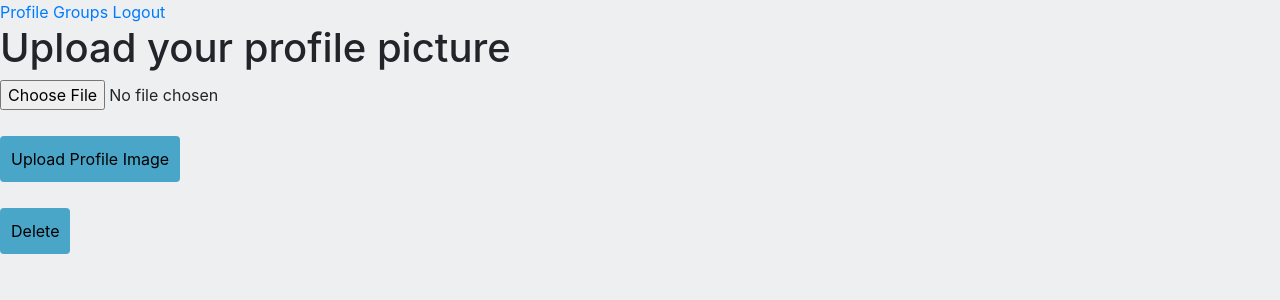
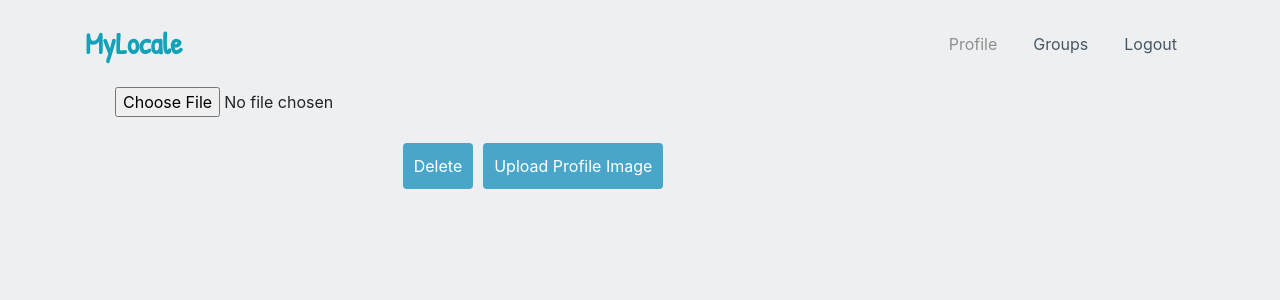
Before and after one commit to ashley190/T4A2-deployment-exercise, a Flask app: page /web/profile/uploadimage in a window 1280 px wide. Shown: the top 300 px of the page. Run offline with Flask 2, Linux system fonts and the light colour scheme; the visitor is signed in with stand-in values (Sample User, id 1); data comes from the database, SQL or seed files in the repository; parts of the project's set-up code (start-up, migrations or seed data) failed here and were passed over; some libraries are stand-ins or nearby versions; some web fonts are replaced.

Commit message:
styled profile and upload image pages

```diff
--- a/src/templates/base.html
+++ b/src/templates/base.html
@@ -13,9 +13,8 @@
         <link rel="stylesheet" href="{{ url_for('static', filename='assets/css/styles.css') }}">
         <link rel="preconnect" href="https://fonts.gstatic.com">
         <link href="https://fonts.googleapis.com/css2?family=Arima+Madurai:wght@400;500;700&family=Patrick+Hand&display=swap" rel="stylesheet">
+    </head>
 
-
-    </head>
     <body>
         {% if current_user.is_authenticated %}
             {% include 'navbar.html' %}
--- a/src/templates/image_upload.html
+++ b/src/templates/image_upload.html
@@ -1,19 +1,37 @@
 {% extends "base.html" %}
 {% block content %}
 
-<h1>Upload your profile picture</h1>
-<form method="POST" enctype="multipart/form-data" action="{{ url_for('profile.profile_image') }}">
+<div class="add-name">
+
+    <div class="form-group">
+        <div class="col-sm-10">
+            <form class="form-horizontal" method="POST" enctype="multipart/form-data" action="{{ url_for('profile.profile_image') }}">
+                {{ form.csrf_token }}
+                {{ form.image(class="form-control-file") }}
+                {{ form.submit(class="btn btn-primary upload-photo") }}
+            </form>
+            <form method="POST" action="{{ url_for('profile.remove_image') }}" >
+                {{ delete.csrf_token }}
+                {{ delete.submit(class="btn btn-primary upload-photo") }}
+            </form>
+        </div>
+    </div>
+</div>
+
+
+<!-- <h1>Upload your profile picture</h1>
+<form class="form-horizontal" method="POST" enctype="multipart/form-data" action="{{ url_for('profile.profile_image') }}">
     {{ form.csrf_token }}
 
-    <fieldset class="form-field">
-        {{ form.image() }}
-    </fieldset>
+    <div class="form-field">
+        {{ form.image(class="form-control-file") }}
+    </div>
 
-    {{ form.submit }}
+    {{ form.submit(class="btn btn-primary upload-photo") }}
 </form>
 <form method="POST" action="{{ url_for('profile.remove_image') }}" >
     {{ delete.csrf_token }}
-    {{ delete.submit }}
+    {{ delete.submit(class="btn btn-primary upload-photo") }}
 
 </form>
-{% endblock %}
+{% endblock %} -->
--- a/src/templates/navbar.html
+++ b/src/templates/navbar.html
@@ -1,5 +1,11 @@
-<nav>
-    <a href="{{ url_for('profile.profile_page') }}">Profile</a>
-    <a href="{{ url_for('groups.groups_page') }}""> Groups</a>
-    <a href="{{ url_for('auth.logout') }}">Logout</a>
+<nav class="navbar navbar-light navbar-expand-md navigation-clean">
+    <div class="container"><a class="navbar-brand" href="{{ url_for('groups.groups_page') }}">MyLocale</a><button data-toggle="collapse" class="navbar-toggler" data-target="#navcol-1"><span class="sr-only">Toggle navigation</span><span class="navbar-toggler-icon"></span></button>
+        <div class="collapse navbar-collapse" id="navcol-1">
+            <ul class="navbar-nav ml-auto">
+                <li class="nav-item"><a class="nav-link active" href="{{ url_for('profile.profile_page') }}">Profile</a></li>
+                <li class="nav-item"><a class="nav-link" href="{{ url_for('groups.groups_page') }}">Groups</a></li>
+                <li class="nav-item"><a class="nav-link" href="{{ url_for('auth.logout') }}">Logout</a></li>
+            </ul>
+        </div>
+    </div>
 </nav>
```
Also changed, not shown: src/templates/profile.html (+16 -8 lines), src/templates/profile_name.html (+13 -9 lines), src/static/assets/img/default.png (renamed from src/static/default.png).
